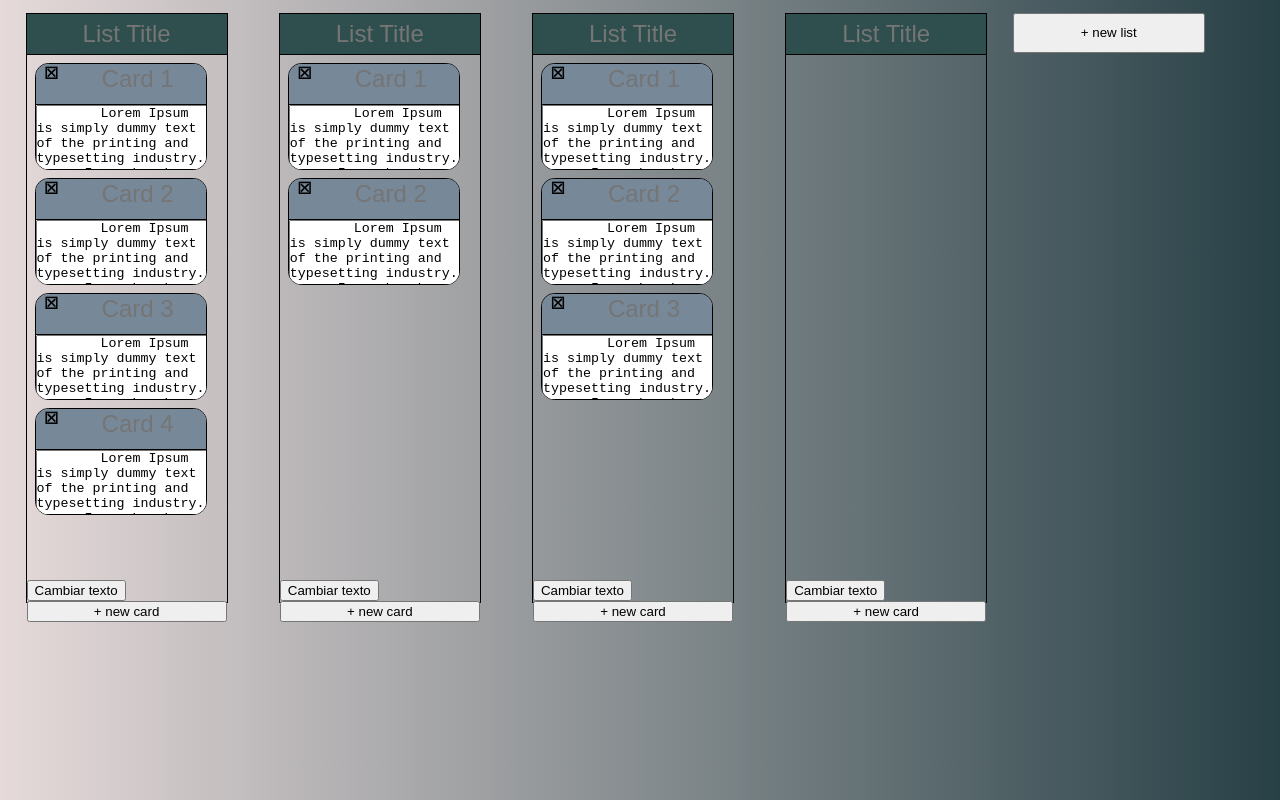
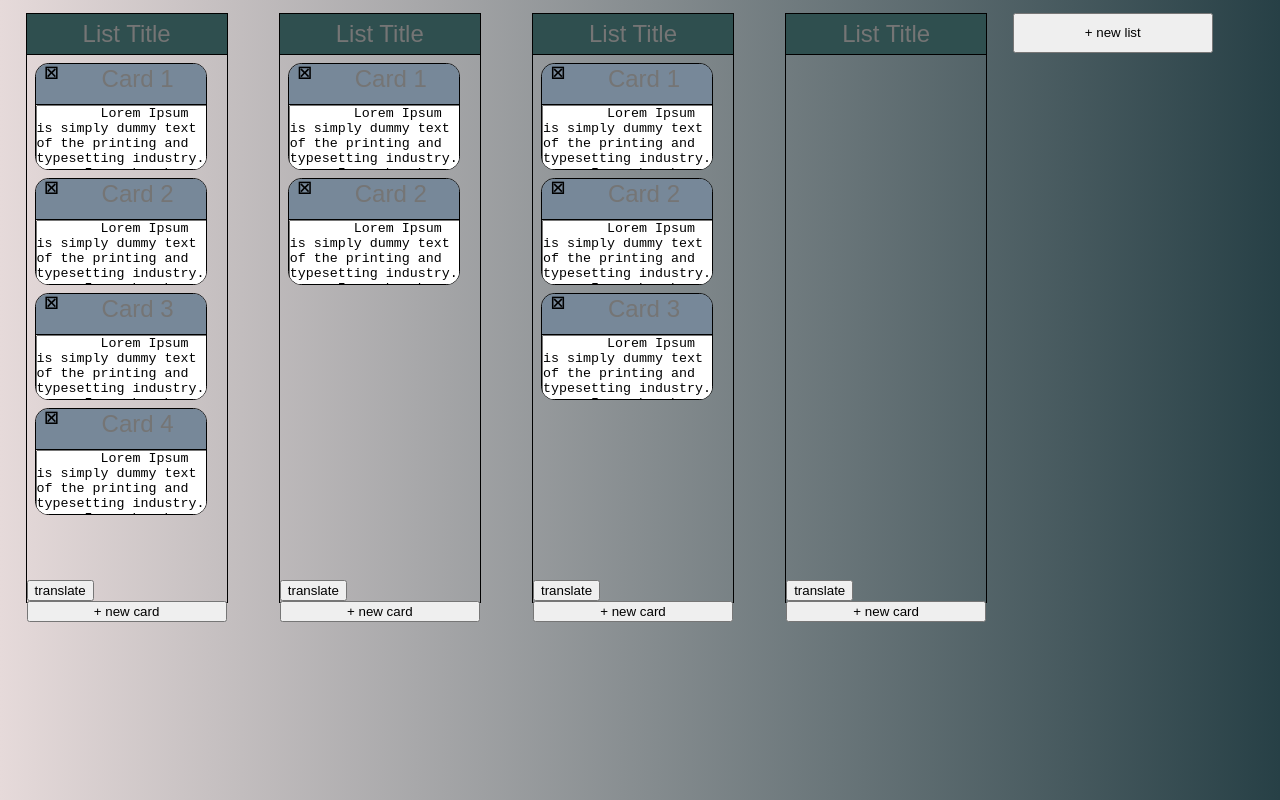
Before and after one commit to Seba-Quintana/todos, an Angular app in the folder todos/: page / in a window 1280 px wide. Built offline with nearby package versions, Linux system fonts and the light colour scheme; data requests are answered from the project's data file.

Commit message:
lists fixed size and translate button toggle and description

```diff
--- a/todos/src/app/home/home.component.css
+++ b/todos/src/app/home/home.component.css
@@ -18,7 +18,7 @@
 input {
   margin-top: 1%;
   margin-right: 1%;
-  width: 15%;
+  width: 200px;
   height: 5%;
 }
 
--- a/todos/src/app/home/list/list.component.css
+++ b/todos/src/app/home/list/list.component.css
@@ -13,7 +13,7 @@
   background-color: orange;
 }
 
-#add-list:hover {
+#translate:hover {
   background-color: orange;
 }
 
@@ -59,3 +59,7 @@
   outline: 0;
   color: #dfe1e3;
 }
+
+#list-component {
+	width: 200px;
+}
--- a/todos/src/app/home/list/list.component.ts
+++ b/todos/src/app/home/list/list.component.ts
@@ -19,7 +19,7 @@ import { TranslateListService } from 'src/app/service/translate-list.service';
         <app-card *ngFor="let cardData of list.cards" [card]="cardData"></app-card>
 	  </div>
       <footer>
-      <button  (click)="translate()">Cambiar texto</button>
+      <button id="translate" (click)="translate()">translate</button>
     	<input id="add-card" type="button" value="+ new card" (click)="postCard()" />
       </footer>
     </div>
```
